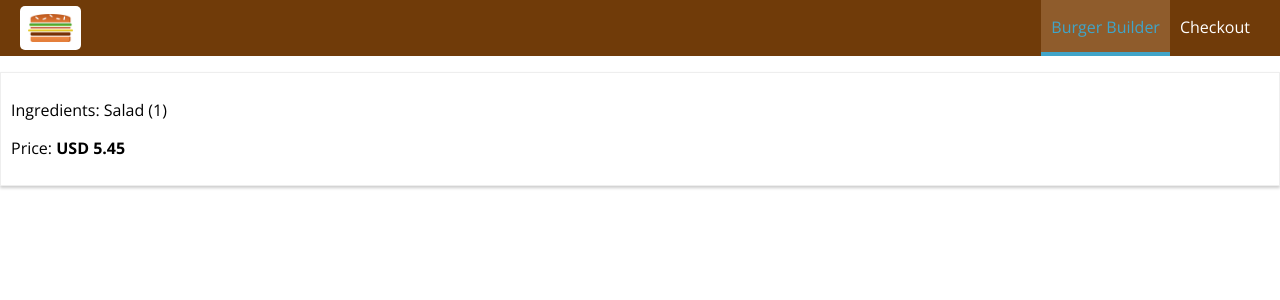
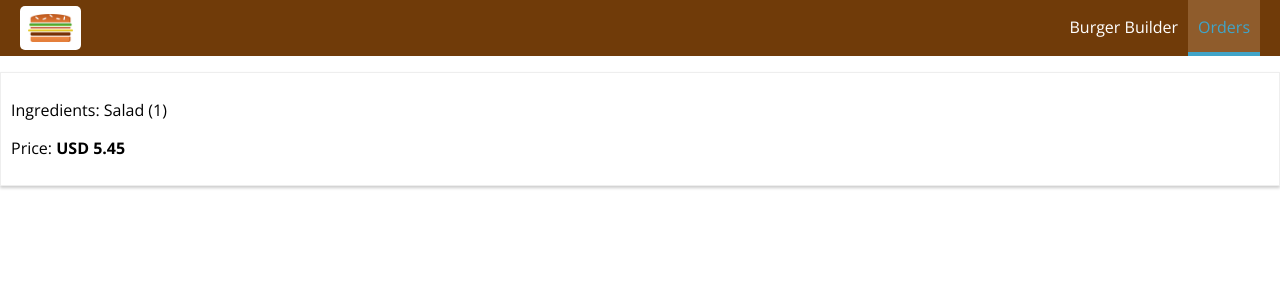
Before and after one commit to saddamhr/burger-builder-basic-version, a React app: page /orders in a window 1280 px wide. Shown: the top 300 px of the page. Built offline with nearby package versions, Linux system fonts and the light colour scheme.

Commit message:
implementing navigation links:

```diff
--- a/src/components/Navigation/NavigationItems/NavigationItem/NavigationItem.js
+++ b/src/components/Navigation/NavigationItems/NavigationItem/NavigationItem.js
@@ -1,12 +1,15 @@
 import React from 'react';
-// import NavigationItems from '../NavigationItems';
+import { NavLink } from 'react-router-dom';
 
 import classes from './NavigationItem.css'
 
 const navigationItem = (props) => (
     <li className={classes.NavigationItem}>
-        <a href={props.link}
-         className={props.active ? classes.active : null}>{props.children}</a>
+        <NavLink
+            to={props.link}
+            exact={props.exact}
+            activeClassName={classes.active}
+        >{props.children}</NavLink>
     </li>
 );
 
--- a/src/components/Navigation/NavigationItems/NavigationItems.js
+++ b/src/components/Navigation/NavigationItems/NavigationItems.js
@@ -5,8 +5,8 @@
 
 const navigationItems = () => (
     <ul className={classes.NavigationItems}>
-        <NavigationItem link="/" active>Burger Builder</NavigationItem>
-        <NavigationItem link="/">Checkout</NavigationItem>
+        <NavigationItem link="/" exact>Burger Builder</NavigationItem>
+        <NavigationItem link="/orders">Orders</NavigationItem>
     </ul>
 )
 
```
